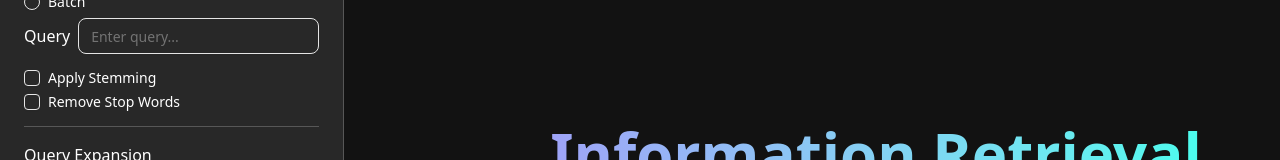
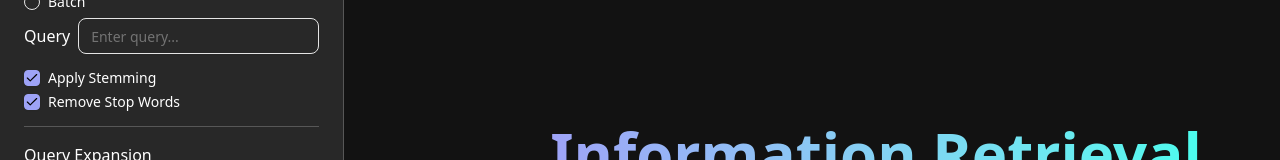
Before and after one commit to arleenchr/IR-System-FE, a Next.js app: page / in a window 1280 px wide. Shown: the part 239-399 px from the top of the page. Built offline with nearby package versions, Linux system fonts and the light colour scheme; some icons are missing.

Commit message:
fix: use stemming and stopword removal default set to true

```diff
--- a/src/app/page.tsx
+++ b/src/app/page.tsx
@@ -12,8 +12,8 @@ export default function Home() {
     const [queryWeightingMethod, setQueryWeightingMethod] =
         useState<WeightingMethod | null>(null);
     const [result, setResult] = useState<ResultType | null>(null);
-    const [globalUseStemming, setGlobalUseStemming] = useState(false);
-    const [globalUseStopwords, setGlobalUseStopwords] = useState(false);
+    const [globalUseStemming, setGlobalUseStemming] = useState(true);
+    const [globalUseStopwords, setGlobalUseStopwords] = useState(true);
 
     const [loading, setLoading] = useState(false);
 
--- a/src/components/ui/retrieval-form.tsx
+++ b/src/components/ui/retrieval-form.tsx
@@ -43,8 +43,8 @@ export function RetrievalForm({
         queryText: "",
         queryFile: "",
         relevanceJudgement: "",
-        useStemming: false,
-        useStopwords: false,
+        useStemming: true,
+        useStopwords: true,
         queryExpansionLimit: -1,
         queryExpansionThreshold: 0.7,
         docTF: true,
```
